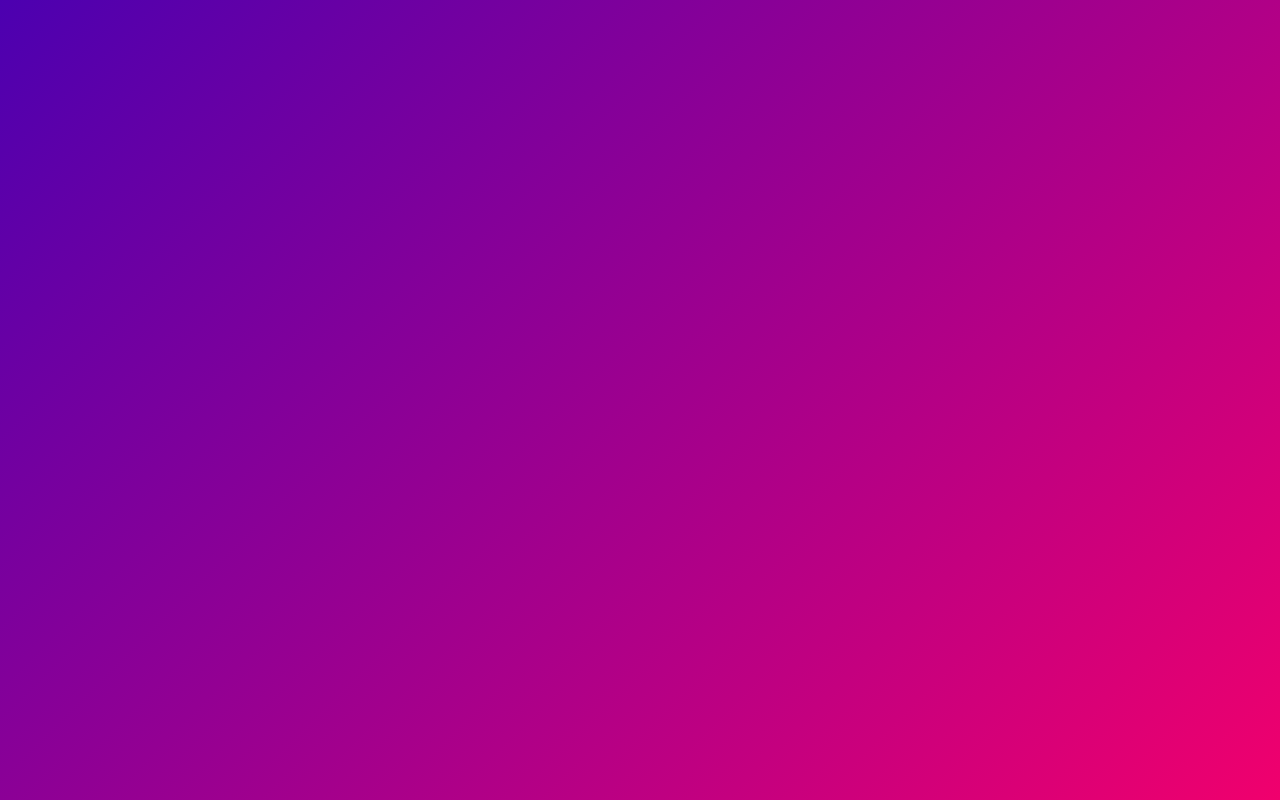
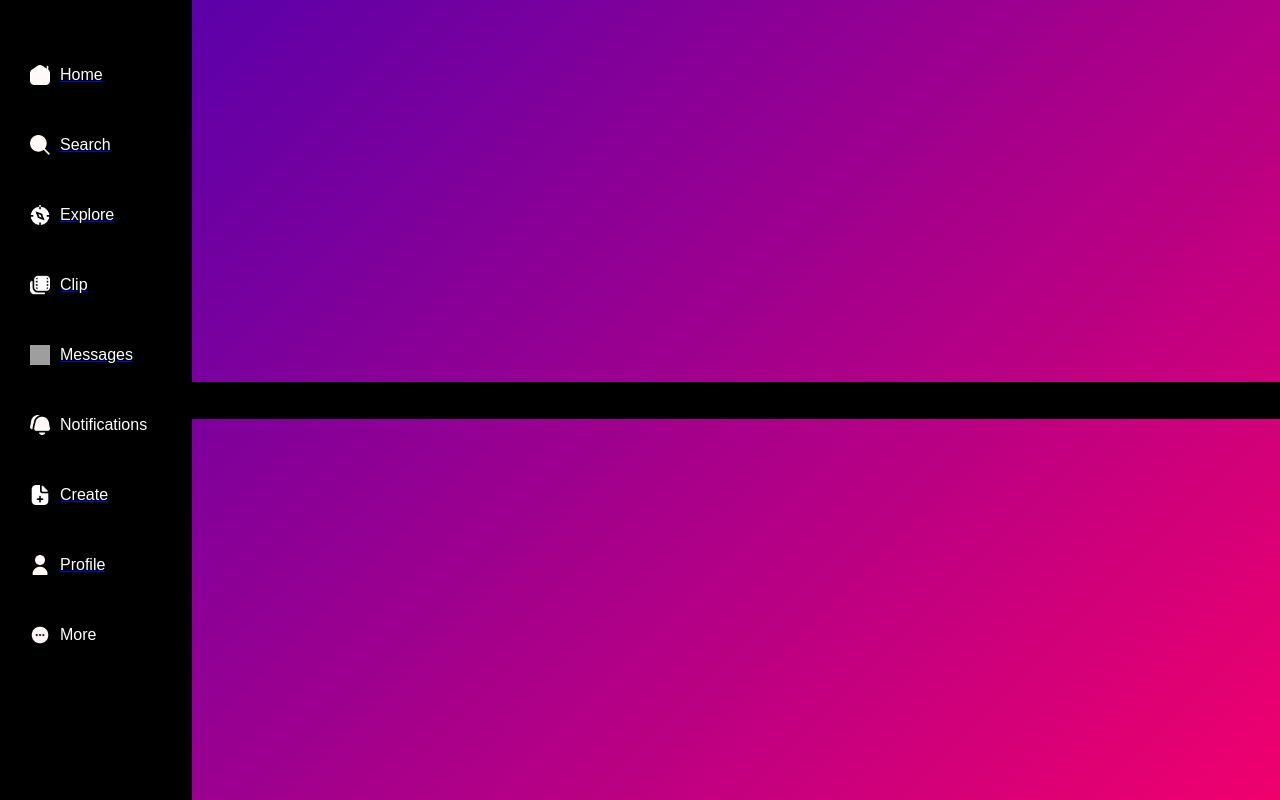
Before and after one commit to rakshitabalikai/ourinsta, a React (Create React App) app: page /Reels in a window 1280 px wide. Before the commit this address had no page. Built offline with nearby package versions, Linux system fonts and the light colour scheme; grey boxes are pictures that could not be loaded.

Commit message:
reels corrected

```diff
--- a/src/App.js
+++ b/src/App.js
@@ -1,9 +1,6 @@
 
 import { BrowserRouter } from 'react-router-dom';
 import './App.css';
-import Home from './components/pages/Home';
-import Login from './components/pages/Login';
-import Signup from './components/pages/Signup';
 import Customeroutes from './components/pages/Customeroutes';
 function App() {
   return (
--- /dev/null
+++ b/src/components/css/Reels.css
@@ -0,0 +1,4 @@
+.reels_container{
+    background-color: black;
+    width: 100vw;
+}
--- a/src/components/pages/Customeroutes.js
+++ b/src/components/pages/Customeroutes.js
@@ -25,7 +25,7 @@ function Customeroutes(){
             <Route path="/otherprofile/:userId" element={<OtherProfile />} />
             {/* <Route path="/storyview" element={<Storyview />} /> */}
             <Route path="/create" element={<CreatePost />} />
-            <Route path="/Reel" element={<Reels></Reels>}></Route>
+            <Route path="/Reels" element={<Reels></Reels>}></Route>
             <Route path="/Explore" element={<Explore></Explore>}></Route>
 
         </Routes>
--- a/src/components/pages/Reels.js
+++ b/src/components/pages/Reels.js
@@ -1,12 +1,13 @@
 import Nav from "./Nav";
+import "../css/Reels.css"
+function Reels() {
+    console.log("this is reels")
+    return(
+        <div className="reels_container">
+            <Nav></Nav>
+            <h1 >hi trhere</h1>
+        </div>
+    )
+}
 
-function Reels(){
-    return(
-        <div>
-            <Nav />
-            <h1>Reels can be uplod here , we can watch the reels from here</h1>
-        </div>
-
-    );
-}
 export default Reels;
```
